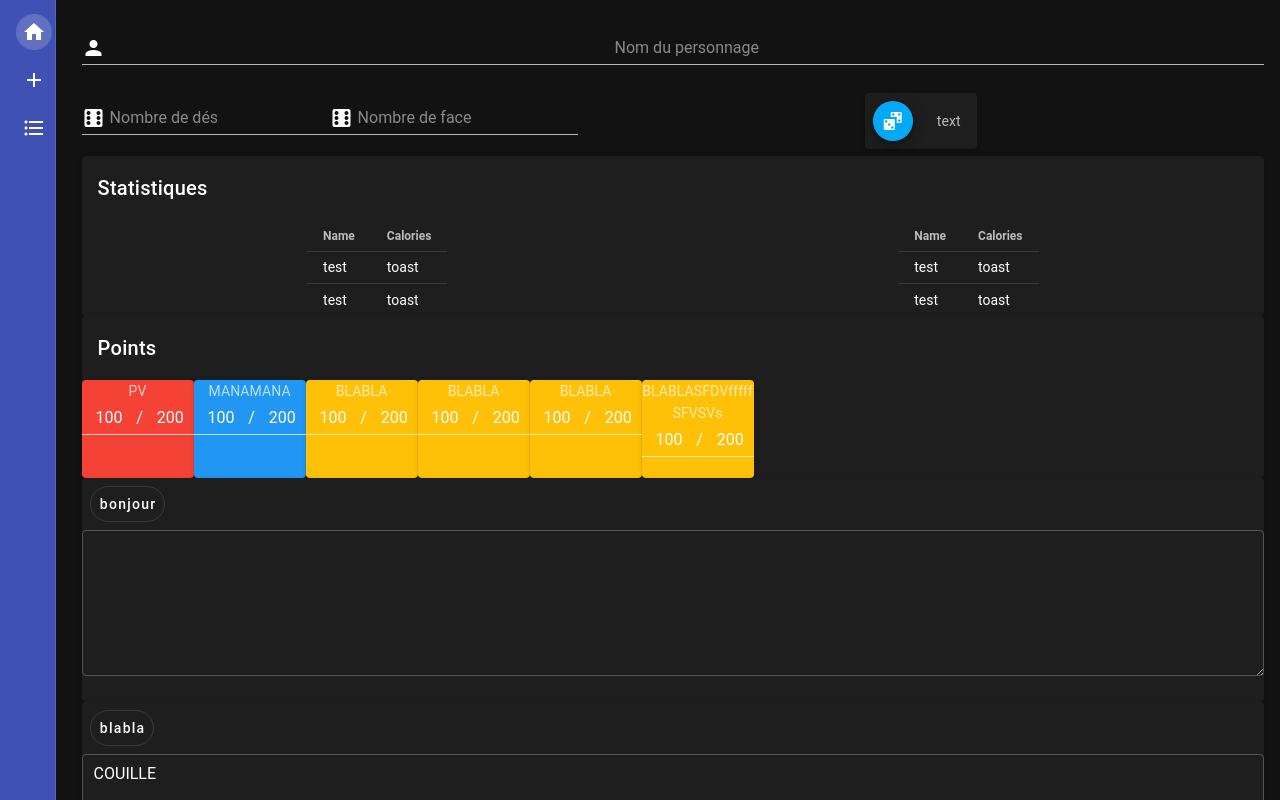
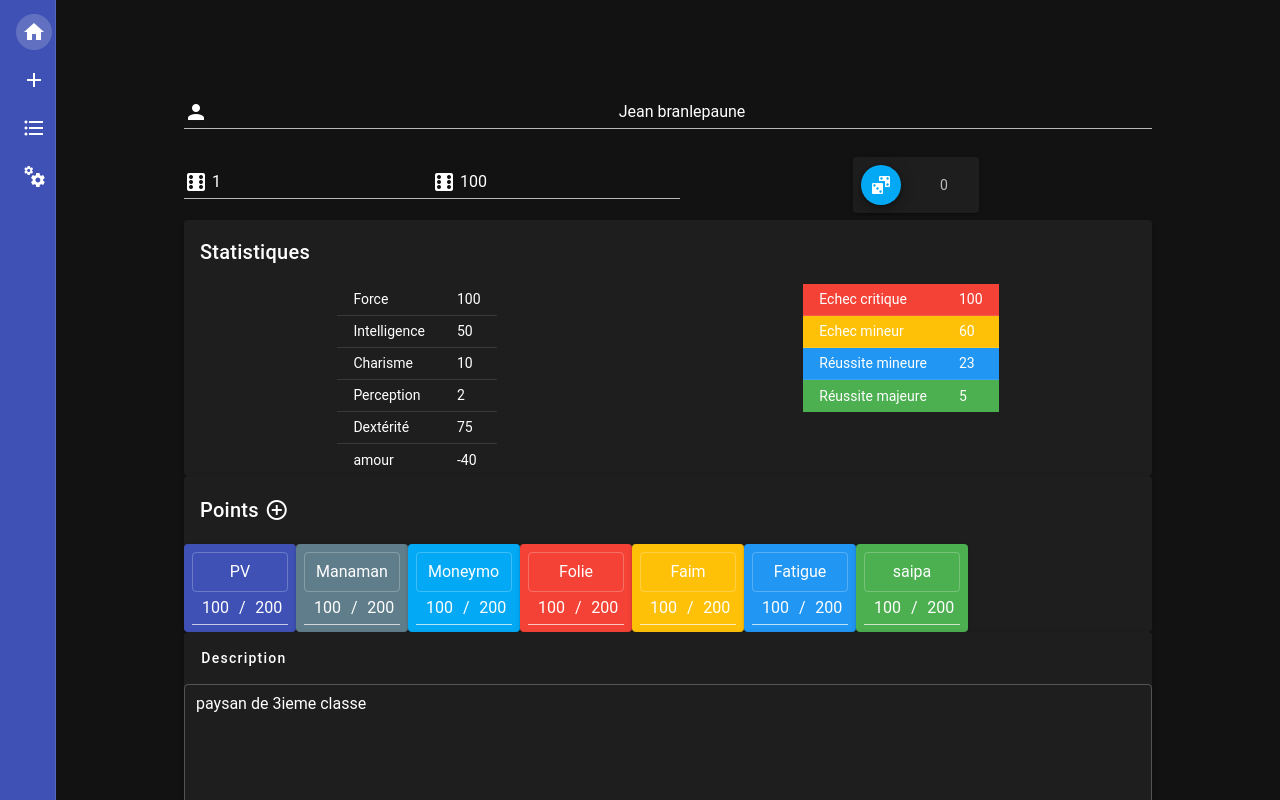
Before and after one commit to alexandreseris/diceRollerCoaster, a Vue app: page / in a window 1280 px wide. Shown: the top 800 px of the page. Built offline with nearby package versions, Linux system fonts and the light colour scheme; a small style sheet from the web is missing.

Commit message:
more colors, data set in home vue

```diff
--- a/src/App.vue
+++ b/src/App.vue
@@ -40,7 +40,7 @@ export default {
   width: 100%;
 }
 .vueContainerInner {
-  padding: 2vh 2vh 2vw 2vw;
+  padding: 10vh 10vw;
 }
 
 .centerElem {
@@ -73,4 +73,8 @@ export default {
 .flexSpaceBetween {
   justify-content: space-between;
 }
+
+.noTextSelection {
+  user-select: none;
+}
 </style>
--- a/src/components/PointCounter.vue
+++ b/src/components/PointCounter.vue
@@ -1,24 +1,36 @@
 <template>
   <v-card
-    :class="['centerElem', 'noSpace', 'pointCounterCardMain']"
+    :class="['centerElem', 'reworkedSpacing', 'pointCounterCardMain']"
     :color="colorVal"
     width="33%"
     raised
   >
-    <v-card-subtitle>{{ this.namePoint }}</v-card-subtitle>
+    <v-card-subtitle>
+      <v-text-field
+        :value="this.name"
+        v-model="name"
+        placeholder="nom"
+        outlined
+        dense
+        single-line
+        hide-details="auto"
+      ></v-text-field>
       <v-card-text :class="['flexRow']">
         <v-text-field
           :value="this.currentPoint"
+          v-model="currentPoint"
           placeholder="actuel"
-        :color="colorVal"
+          hide-details="auto"
         ></v-text-field>
         <v-text-field
           prefix="/"
           :value="this.maxPoint"
+          v-model="maxPoint"
           placeholder="max"
-        :color="colorVal"
+          hide-details="auto"
         ></v-text-field>
       </v-card-text>
+    </v-card-subtitle>
   </v-card>
 </template>
 
@@ -27,21 +39,29 @@ export default {
   props: {
     namePoint: String,
     colorVal: String,
-    currentPoint: Number,
-    maxPoint: Number
+    currentPointVal: Number,
+    maxPointVal: Number
+  },
+  data: function() {
+    return {
+      name: this.namePoint,
+      color: this.colorVal,
+      currentPoint: this.currentPointVal,
+      maxPoint: this.maxPointVal
+    };
   }
 };
 </script>
 
 <style scoped>
-.noSpace {
-  padding: 0 0 0 0;
-  margin: 0 0 0 0;
+.reworkedSpacing {
+  padding: 0.5em 0.5em;
+  margin: 0 0;
 }
 
-.noSpace * {
-  padding: 0 0 0 0;
-  margin: 0 0 0 0;
+.reworkedSpacing * {
+  padding: 0 0;
+  margin: 0 0;
 }
 
 .pointCounterCardMain {
--- a/src/components/TextArea.vue
+++ b/src/components/TextArea.vue
@@ -1,9 +1,15 @@
 <template>
   <v-card>
     <v-card-actions>
-      <v-btn outlined rounded text>{{ this.titleVal }}</v-btn>
+      <v-btn rounded text @click="showBox">{{ this.titleVal }}</v-btn>
     </v-card-actions>
-    <v-textarea dense outlined :value="contentVal"></v-textarea>
+    <v-textarea
+      dense
+      outlined
+      :value="contentVal"
+      v-if="show"
+      v-model="content"
+    ></v-textarea>
   </v-card>
 </template>
 
@@ -12,6 +18,17 @@ export default {
   props: {
     titleVal: String,
     contentVal: String
+  },
+  data: function() {
+    return {
+      show: true,
+      content: this.contentVal
+    };
+  },
+  methods: {
+    showBox: function() {
+      this.show = !this.show;
+    }
   }
 };
 </script>
--- a/src/plugins/vuetify.js
+++ b/src/plugins/vuetify.js
@@ -2,7 +2,11 @@ import Vue from "vue";
 import Vuetify from "vuetify";
 import "vuetify/dist/vuetify.min.css";
 
-Vue.use(Vuetify);
+Vue.use(Vuetify, {
+  options: {
+    customProperties: true
+  }
+});
 
 export default new Vuetify({
   theme: {
--- a/src/router/index.js
+++ b/src/router/index.js
@@ -25,6 +25,13 @@ const routes = [
     component: () => import("../views/SelectProfil.vue"),
     label: "Selectionner un profile",
     icon: "mdi-format-list-bulleted"
+  },
+  {
+    path: "/Settings",
+    name: "Settings",
+    component: () => import("../views/Settings.vue"),
+    label: "Paramètres",
+    icon: "mdi-cogs"
   }
 ];
 
--- a/src/views/Home.vue
+++ b/src/views/Home.vue
@@ -6,6 +6,7 @@
         class="centerElem"
         placeholder="Nom du personnage"
         prepend-inner-icon="mdi-account"
+        v-model="characterName"
       ></v-text-field>
     </div>
 
@@ -17,24 +18,28 @@
             color="secondary"
             prepend-inner-icon="mdi-dice-6"
             placeholder="Nombre de dés"
+            v-model="manualRollDiceNumber"
           ></v-text-field>
           <v-text-field
             id="diceFaces"
             color="secondary"
             prepend-inner-icon="mdi-dice-6"
             placeholder="Nombre de face"
+            v-model="manualRollDiceFaces"
           ></v-text-field>
         </div>
         <div id="rollActionContainer" class="centerElem">
           <v-card :class="['d-flex']">
             <v-card-actions>
-              <v-btn id="rollButton" fab small color="accent">
-                <v-icon dark>
+              <v-btn id="rollButton" fab small color="accent" @click="roll">
+                <v-icon>
                   mdi-dice-multiple
                 </v-icon>
               </v-btn></v-card-actions
             >
-            <v-card-text>text</v-card-text>
+            <v-card-text :title="this.rollRes.rollResLabel" id="rollResText">{{
+              this.rollRes.value
+            }}</v-card-text>
           </v-card>
         </div>
       </div>
@@ -49,40 +54,24 @@
         >
           <div id="statTableContainer">
             <v-simple-table dense>
-              <thead>
-                <tr>
-                  <th>Name</th>
-                  <th>Calories</th>
-                </tr>
-              </thead>
               <tbody>
-                <tr>
-                  <td>test</td>
-                  <td>toast</td>
-                </tr>
-                <tr>
-                  <td>test</td>
-                  <td>toast</td>
+                <tr v-for="stat in this.statTable" :key="stat.name">
+                  <td>{{ stat.name }}</td>
+                  <td>{{ stat.value }}</td>
                 </tr>
               </tbody>
             </v-simple-table>
           </div>
           <div id="intervalStatTableContainer">
-            <v-simple-table dense>
-              <thead>
-                <tr>
-                  <th>Name</th>
-                  <th>Calories</th>
-                </tr>
-              </thead>
+            <v-simple-table dense class="noTextSelection">
               <tbody>
-                <tr>
-                  <td>test</td>
-                  <td>toast</td>
-                </tr>
-                <tr>
-                  <td>test</td>
-                  <td>toast</td>
+                <tr
+                  v-for="stat in this.statIntervalTable"
+                  :key="stat.name"
+                  :style="{ backgroundColor: stat.color }"
+                >
+                  <td>{{ stat.name }}</td>
+                  <td>{{ stat.value }}</td>
                 </tr>
               </tbody>
             </v-simple-table>
@@ -93,51 +82,33 @@
 
     <div id="pointContainer">
       <v-card>
-        <v-card-title>Points</v-card-title>
+        <v-card-title
+          >Points
+          <v-btn icon id="newPointCard" @click="newPointCard">
+            <v-icon>
+              mdi-plus-circle-outline
+            </v-icon>
+          </v-btn></v-card-title
+        >
         <div id="pointCardContainer" :class="['flexRow', 'flexWrap']">
           <point-counter
-            :name-point="'PV'"
-            :current-point="100"
-            :max-point="200"
-            :colorVal="'error'"
-          ></point-counter>
-          <point-counter
-            :name-point="'MANAMANA'"
-            :current-point="100"
-            :max-point="200"
-            :colorVal="'info'"
-          ></point-counter>
-          <point-counter
-            :name-point="'BLABLA'"
-            :current-point="100"
-            :max-point="200"
-            :colorVal="'warning'"
-          ></point-counter>
-          <point-counter
-            :name-point="'BLABLA'"
-            :current-point="100"
-            :max-point="200"
-            :colorVal="'warning'"
-          ></point-counter>
-          <point-counter
-            :name-point="'BLABLA'"
-            :current-point="100"
-            :max-point="200"
-            :colorVal="'warning'"
-          ></point-counter>
-          <point-counter
-            :name-point="'BLABLASFDVfffffSFVSVs'"
-            :current-point="100"
-            :max-point="200"
-            :colorVal="'warning'"
+            v-for="pointCounter in this.pointCounterList"
+            :key="pointCounter.name"
+            :name-point="pointCounter.name"
+            :current-point-val="pointCounter.current"
+            :max-point-val="pointCounter.max"
+            :colorVal="pointCounter.color"
           ></point-counter>
         </div>
       </v-card>
     </div>
-
     <div id="textareaContainer">
-      <text-area title-val="bonjour" content-val=""></text-area>
-      <text-area title-val="blabla" content-val="COUILLE"></text-area>
+      <text-area
+        v-for="textarea in textAreaList"
+        :key="textarea.name"
+        :title-val="textarea.name"
+        :content-val="textarea.value"
+      ></text-area>
     </div>
   </div>
 </template>
@@ -150,7 +121,77 @@ export default {
   name: "Home",
   components: { PointCounter, TextArea },
   data: function() {
-    return {};
+    return {
+      characterName: "Jean branlepaune",
+      manualRollDiceNumber: 1,
+      manualRollDiceFaces: 100,
+      rollRes: { value: 0, label: "C'EST PAS BON JEAN MICHEL" },
+      statTable: [
+        { name: "Force", value: 100 },
+        { name: "Intelligence", value: 50 },
+        { name: "Charisme", value: 10 },
+        { name: "Perception", value: 2 },
+        { name: "Dextérité", value: 75 },
+        { name: "amour", value: -40 }
+      ],
+      statIntervalTable: [
+        {
+          name: "Echec critique",
+          value: 100,
+          color: this.$vuetify.theme.themes[
+            this.$vuetify.theme.isDark ? "dark" : "light"
+          ].error
+        },
+        {
+          name: "Echec mineur",
+          value: 60,
+          color: this.$vuetify.theme.themes[
+            this.$vuetify.theme.isDark ? "dark" : "light"
+          ].warning
+        },
+        {
+          name: "Réussite mineure",
+          value: 23,
+          color: this.$vuetify.theme.themes[
+            this.$vuetify.theme.isDark ? "dark" : "light"
+          ].info
+        },
+        {
+          name: "Réussite majeure",
+          value: 5,
+          color: this.$vuetify.theme.themes[
+            this.$vuetify.theme.isDark ? "dark" : "light"
+          ].success
+        }
+      ],
+      pointCounterList: [
+        { name: "PV", current: 100, max: 200, color: "primary" },
+        { name: "Manamana", current: 100, max: 200, color: "secondary" },
+        { name: "Moneymoney", current: 100, max: 200, color: "accent" },
+        { name: "Folie", current: 100, max: 200, color: "error" },
+        { name: "Faim", current: 100, max: 200, color: "warning" },
+        { name: "Fatigue", current: 100, max: 200, color: "info" },
+        { name: "saipa", current: 100, max: 200, color: "success" }
+      ],
+      textAreaList: [
+        { name: "Description", value: "paysan de 3ieme classe" },
+        { name: "Equipement", value: "une faux bien évidemment" }
+      ]
+    };
+  },
+  methods: {
+    newPointCard: function() {
+      this.pointCounterList.push({ name: "", current: 0, max: 0, color: "" });
+    },
+    roll: function() {
+      this.rollRes.value = Math.round(Math.random() * 100);
+    }
   }
 };
 </script>
+
+<style scoped>
+#rollResText {
+  width: 5em;
+}
+</style>
--- /dev/null
+++ b/src/views/Settings.vue
@@ -0,0 +1,25 @@
+<template>
+  <div class="vueContainerInner">
+    <v-card>
+      <v-card-title>
+        Paramètres
+      </v-card-title>
+      <v-card-actions>
+        <v-switch
+          v-model="$vuetify.theme.dark"
+          inset
+          label="Activer le mode Sombre"
+          persistent-hint
+        ></v-switch>
+      </v-card-actions>
+    </v-card>
+  </div>
+</template>
+<script>
+export default {
+  name: "Settings",
+  data: function() {
+    return {};
+  }
+};
+</script>
```
Also changed, not shown: notes.txt. Lines whose indentation alone changed are shown as unchanged.
